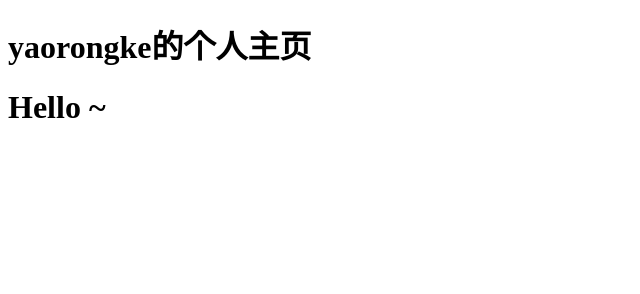
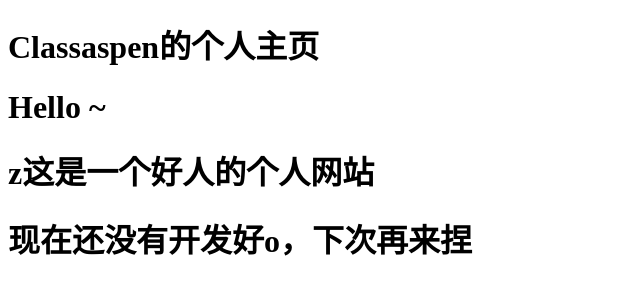
Before and after one commit to Classaspen/Classaspen.github.io, a plain HTML site: page index.html in a window 1280 px wide. Shown: the whole page, without its empty margins (0-640 px from the left). Drawn offline with Linux system fonts and the light colour scheme.

Commit message:
Update index.html

```diff
--- a/index.html
+++ b/index.html
@@ -2,10 +2,12 @@
 <html lang="en">
 <head>
     <meta charset="UTF-8">
-    <title>yaorongke</title>
+    <title>Classaspen</title>
 </head>
 <body>
-    <h1>yaorongke的个人主页</h1>
+    <h1>Classaspen的个人主页</h1>
     <h1>Hello ~</h1>
+    <h1>z这是一个好人的个人网站</h1>
+    <h1>现在还没有开发好o，下次再来捏</h1>
 </body>
 </html>
```
